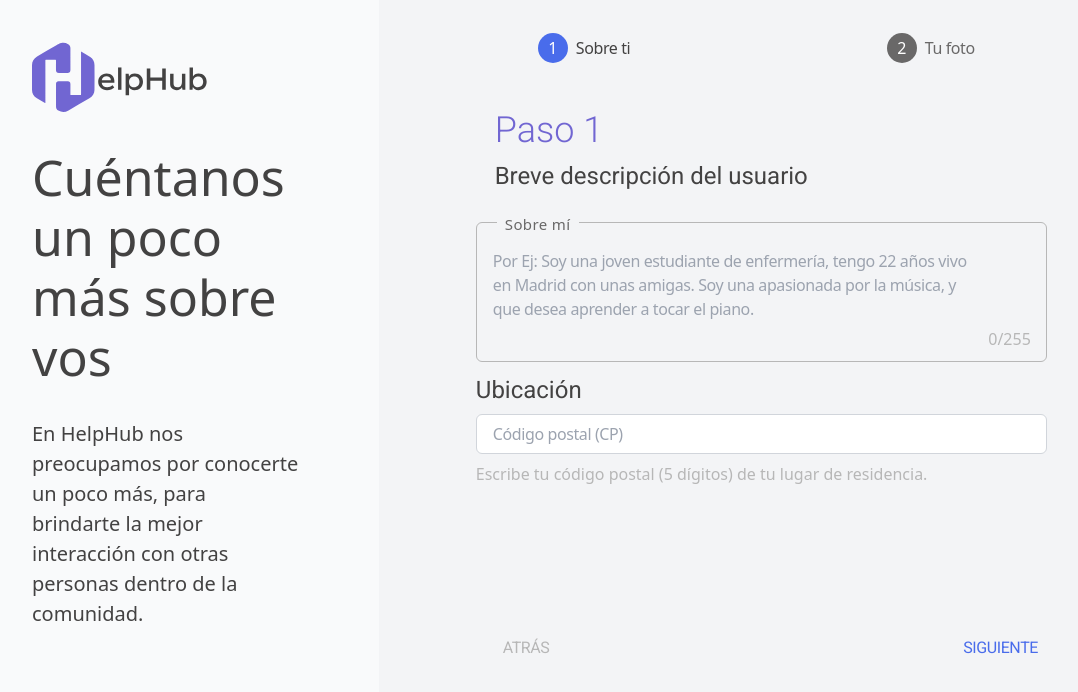
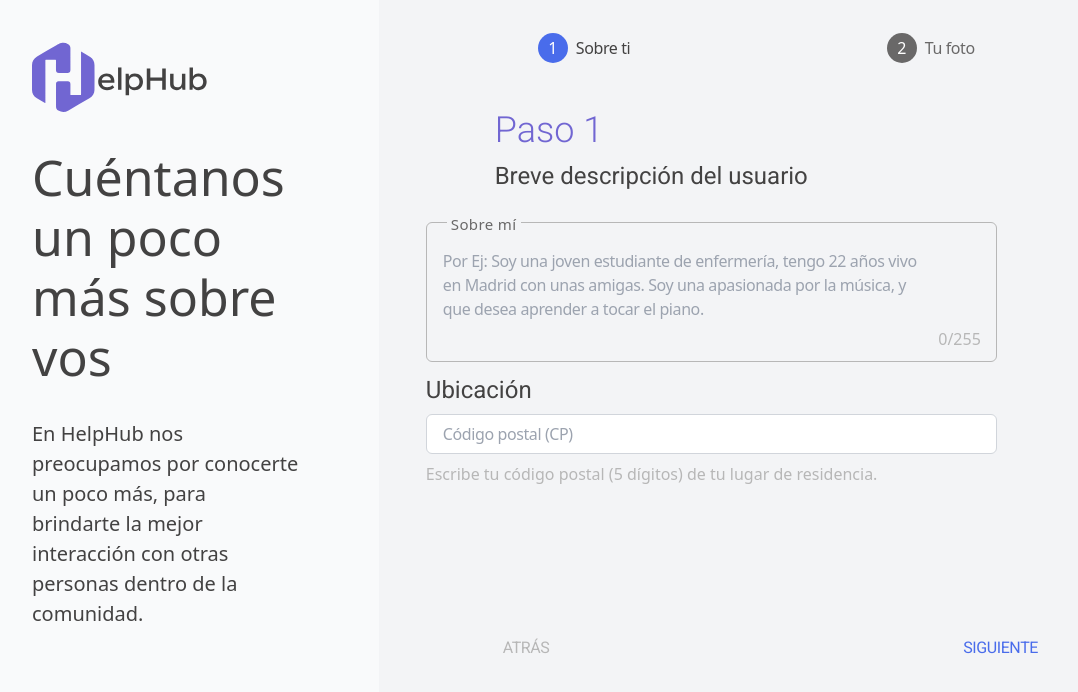
Before and after one commit to AdoptaUnJuniorPlatform/GT-HelpHub-Front, a React (Vite) app: page /register/personal-data in a window 1280 px wide. Shown: the top 692 px of the page, without its empty margins (48-1126 px from the left). Built offline with nearby package versions, Linux system fonts and the light colour scheme; no server answers.

Commit message:
fix: step 1 margin left

```diff
--- a/src/components/UserRegistrationStep1.tsx
+++ b/src/components/UserRegistrationStep1.tsx
@@ -43,7 +43,6 @@ const UserRegistrationStep1: React.FC<UserRegistrationStep1Props> = ({
     setPostalCodeError(value.length !== 5);
   };
 
-
   return (
     <Layout
       title="Cuéntanos un poco más sobre vos"
@@ -57,10 +56,10 @@ const UserRegistrationStep1: React.FC<UserRegistrationStep1Props> = ({
     >
 
       {/* Contenido específico del paso 1 */}
-      <div className="relative w-[571px] h-[140px] top-[-30px] left-[-160px] mt-[132px] mx-auto bg-gray-100 rounded-md border border-[#b7b7b7]">
+      <div className="relative w-[571px] h-[140px] top-[-30px] left-[-210px] mt-[132px] mx-auto bg-gray-100 rounded-md border border-[#b7b7b7]">
 
         {/* Texto "Sobre mí" con el rectángulo pequeño */}
-        <div className="absolute top-[-10px] left-[20px] bg-gray-100 px-2">
+        <div className="absolute top-[-10px] left-[20px] bg-gray-100 px-1">
           <div className="text-[#696868] text-[15px] font-normal leading-normal tracking-wide">Sobre mí</div>
         </div>
 
@@ -81,7 +80,7 @@ const UserRegistrationStep1: React.FC<UserRegistrationStep1Props> = ({
       </div>
 
       {/* Código postal */}
-      <div className="relative w-[571px] top-[-50px] mt-8 left-[-160px] mx-auto">
+      <div className="relative w-[571px] top-[-50px] mt-8 left-[-210px] mx-auto">
         <label className="text-[#434242] text-2xl font-normal font-['Roboto']">Ubicación</label>
         <input
           className={`w-full h-[40px] mt-2 p-4 border rounded-md text-[#696868] text-base font-normal tracking-tight focus:outline-none ${
```
